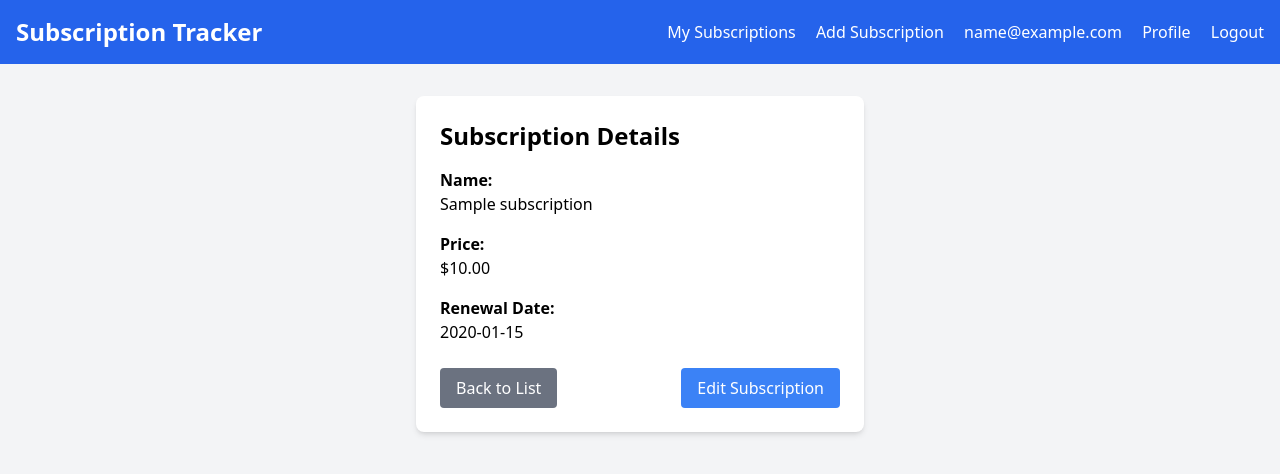
After one commit to RobertIonutF/subscriptionsflask, a Flask app: page /view/1 in a window 1280 px wide. The commit adds this page. Shown: the top 474 px of the page. Run offline with Flask 3, Linux system fonts and the light colour scheme; a user stored in the database is signed in; tables that the repository leaves empty hold one stand-in row (values such as "Sample post"); some libraries are stand-ins or nearby versions.

Commit message:
feat: Implement view functionality for subscription items

```diff
--- a/app.py
+++ b/app.py
@@ -101,6 +101,15 @@ def delete_subscription(id):
     flash('Subscription deleted successfully!', 'success')
     return redirect(url_for('index'))
 
+@app.route('/view/<int:id>')
+@login_required
+def view_subscription(id):
+    subscription = Subscription.query.get_or_404(id)
+    if subscription.user_id != current_user.id:
+        flash('You do not have permission to view this subscription.', 'error')
+        return redirect(url_for('index'))
+    return render_template('view.html', subscription=subscription)
+
 @app.route('/login', methods=['GET', 'POST'])
 def login():
     if request.method == 'POST':
--- a/templates/index.html
+++ b/templates/index.html
@@ -22,7 +22,7 @@
                         <td class="p-2">{{ subscription.renewal_date.strftime('%Y-%m-%d') }}</td>
                         <td class="p-2">
                             <a href="{{ url_for('edit_subscription', id=subscription.id) }}" class="text-blue-500 hover:underline mr-2">Update</a>
-                            <a href="#" class="text-green-500 hover:underline mr-2">View</a>
+                            <a href="{{ url_for('view_subscription', id=subscription.id) }}" class="text-green-500 hover:underline mr-2">View</a>
                             <form action="{{ url_for('delete_subscription', id=subscription.id) }}" method="POST" class="inline">
                                 <button type="submit" class="text-red-500 hover:underline" onclick="return confirm('Are you sure you want to delete this subscription?')">Delete</button>
                             </form>
--- /dev/null
+++ b/templates/view.html
@@ -0,0 +1,23 @@
+{% extends "base.html" %}
+
+{% block content %}
+<div class="bg-white shadow-md rounded-lg p-6 max-w-md mx-auto">
+    <h2 class="text-2xl font-semibold mb-4">Subscription Details</h2>
+    <div class="mb-4">
+        <p class="font-bold">Name:</p>
+        <p>{{ subscription.name }}</p>
+    </div>
+    <div class="mb-4">
+        <p class="font-bold">Price:</p>
+        <p>${{ "%.2f"|format(subscription.price) }}</p>
+    </div>
+    <div class="mb-4">
+        <p class="font-bold">Renewal Date:</p>
+        <p>{{ subscription.renewal_date.strftime('%Y-%m-%d') }}</p>
+    </div>
+    <div class="flex justify-between mt-6">
+        <a href="{{ url_for('index') }}" class="bg-gray-500 text-white px-4 py-2 rounded hover:bg-gray-600">Back to List</a>
+        <a href="{{ url_for('edit_subscription', id=subscription.id) }}" class="bg-blue-500 text-white px-4 py-2 rounded hover:bg-blue-600">Edit Subscription</a>
+    </div>
+</div>
+{% endblock %}
```
